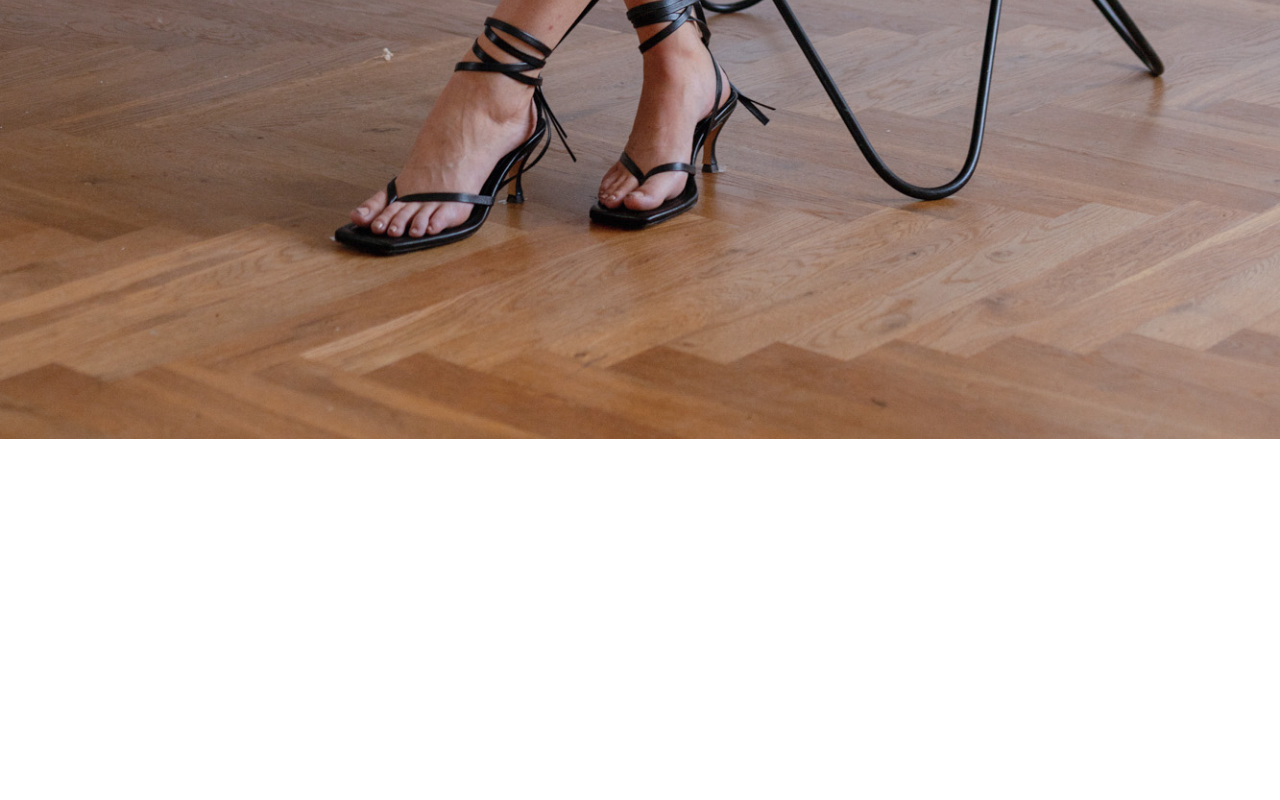
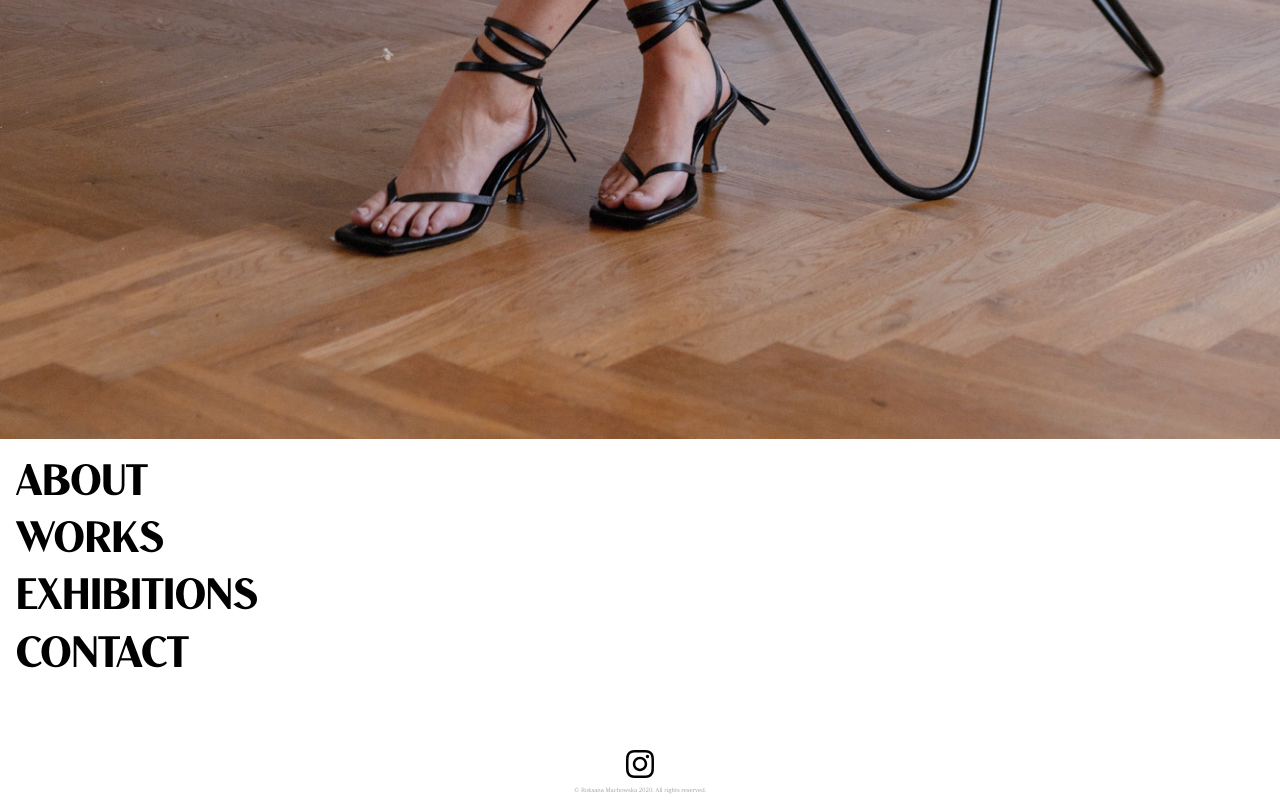
Before and after one commit to jakubziemba/machowska-portfolio, a Next.js app: page / in a window 1280 px wide. Shown: the part 1632-2432 px from the top of the page. Before the commit the page ends 2071 px from the top, so only its background shows below. Built offline with nearby package versions, Linux system fonts and the light colour scheme.

Commit message:
Update app with created components

```diff
--- a/pages/index.js
+++ b/pages/index.js
@@ -2,6 +2,8 @@ import Head from 'next/head';
 import Layout from '../components/Layout';
 import Header from '../components/Header';
 import HomeImage from '../components/HomeImage';
+import Menu from '../components/Menu';
+import Footer from '../components/Footer';
 
 export default function Home() {
   return (
@@ -12,6 +14,8 @@ export default function Home() {
 
       <Header />
       <HomeImage />
+      <Menu />
+      <Footer />
     </Layout>
   );
 }
```
